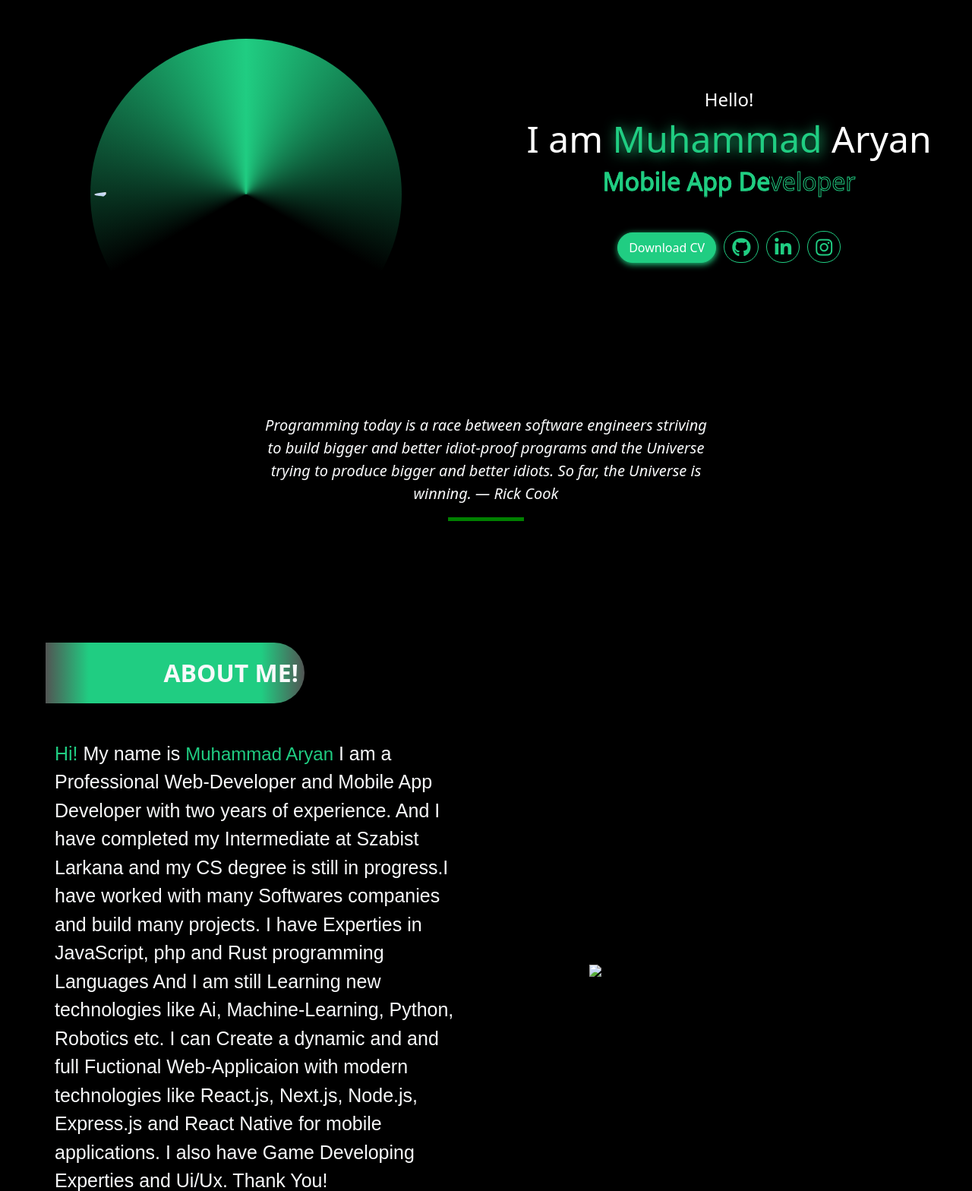
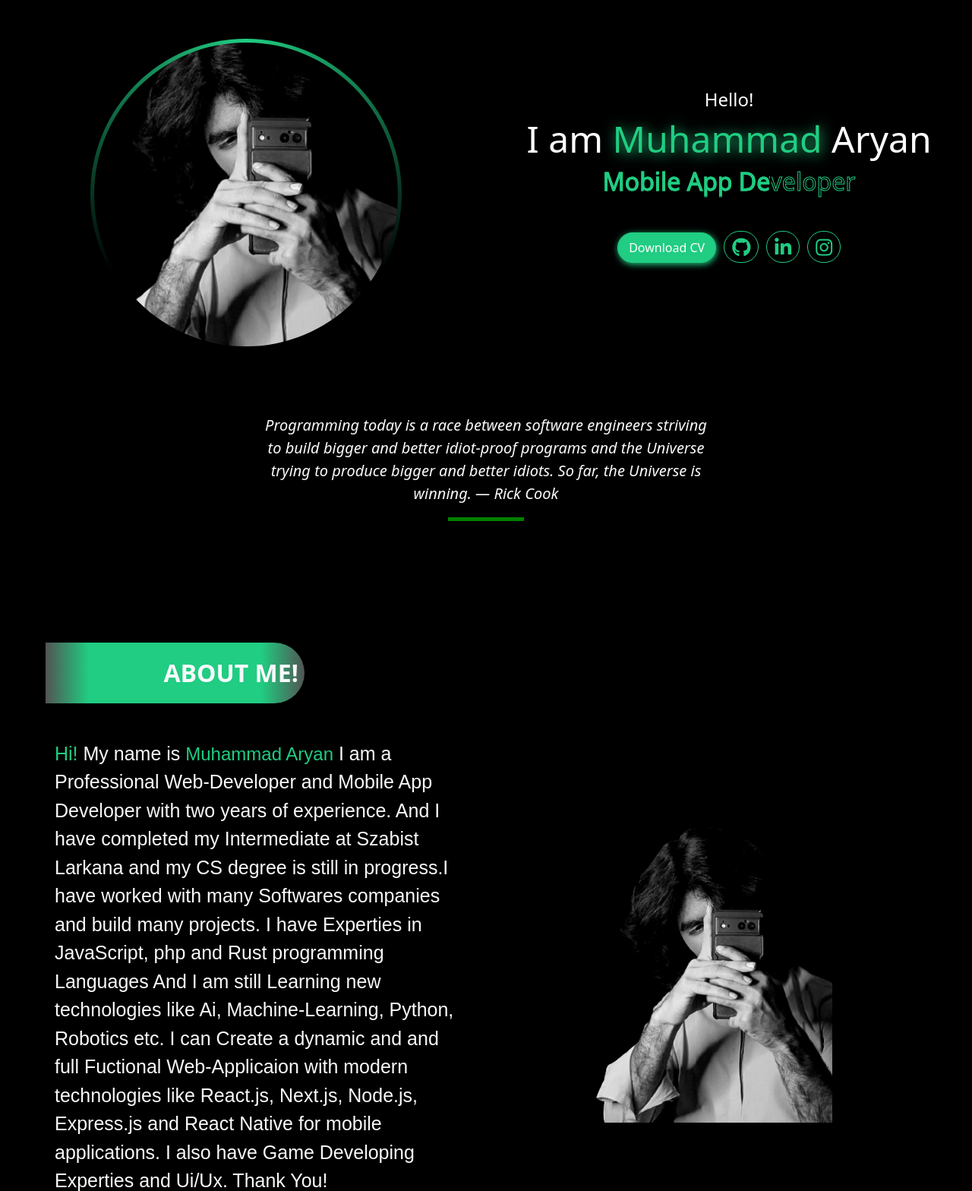
Before and after one commit to peaceful-spider/Portfolio, a plain HTML site: page index.html in a window 1280 px wide. Shown: the part 65-1633 px from the top of the page at 76% size. Drawn offline with nearby package versions, Linux system fonts and the light colour scheme.

Commit message:
Update index.html

```diff
--- a/index.html
+++ b/index.html
@@ -57,7 +57,7 @@
     <div class="home-img-active container mt-5 d-flex justify-content-center align-items-center">
      <div class="img-box-active">
       <div class="img-item-active">
-       <img src="media/images/aryan.png">
+       <img src="aryan.png">
       </div>
      </div>
     </div>
@@ -140,7 +140,7 @@
      <div class="home-img">
       <div class="img-box">
        <div class="img-item">
-        <img src="media/images/aryan.png">
+        <img src="aryan.png">
       </div>
      </div>
     </div>
@@ -238,7 +238,7 @@
      <div class="home-img">
       <div class="img-box">
        <div class="img-item">
-        <img src="media/images/aryan.png">
+        <img src="aryan.png">
       </div>
      </div>
     </div>
```
